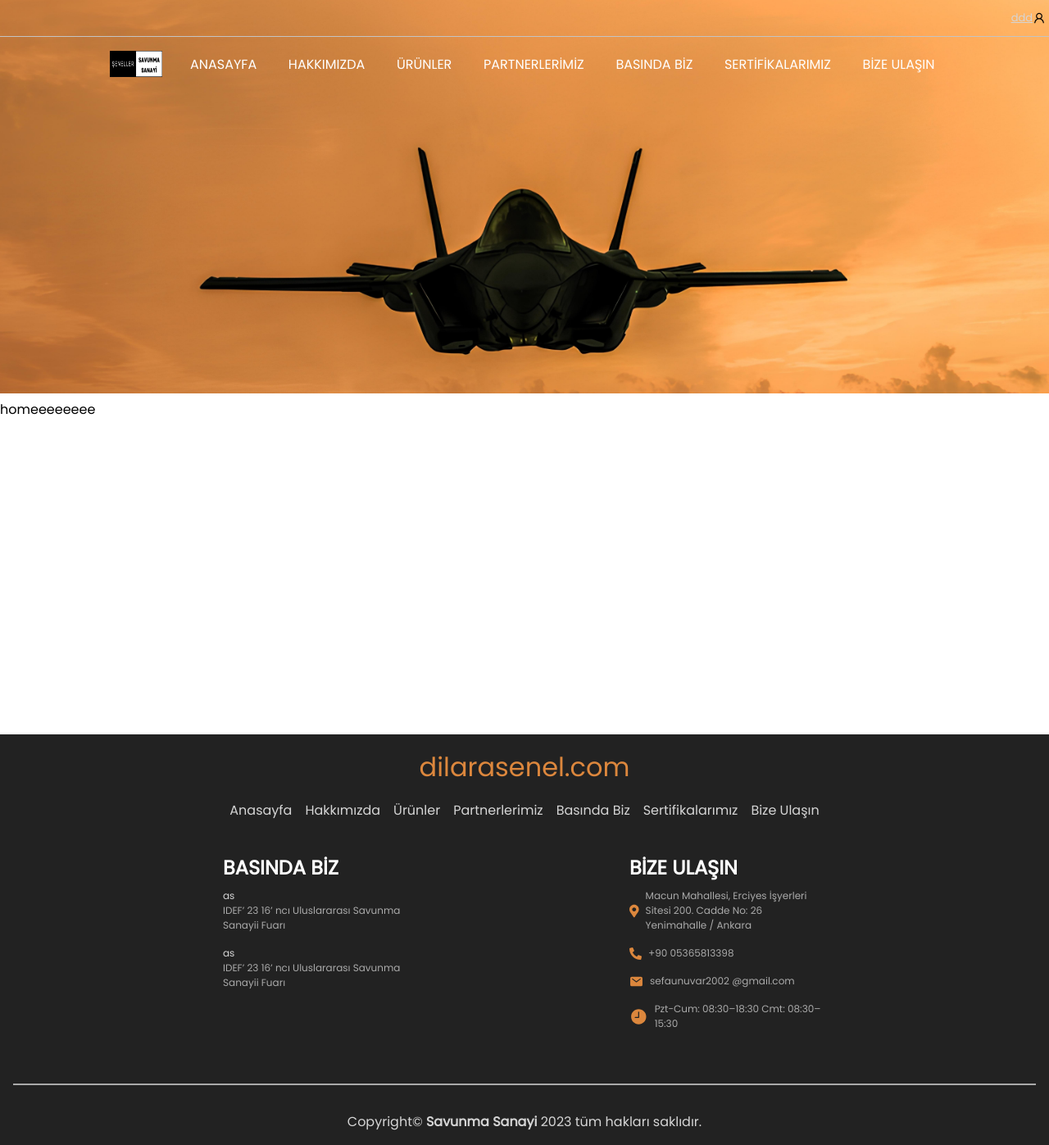
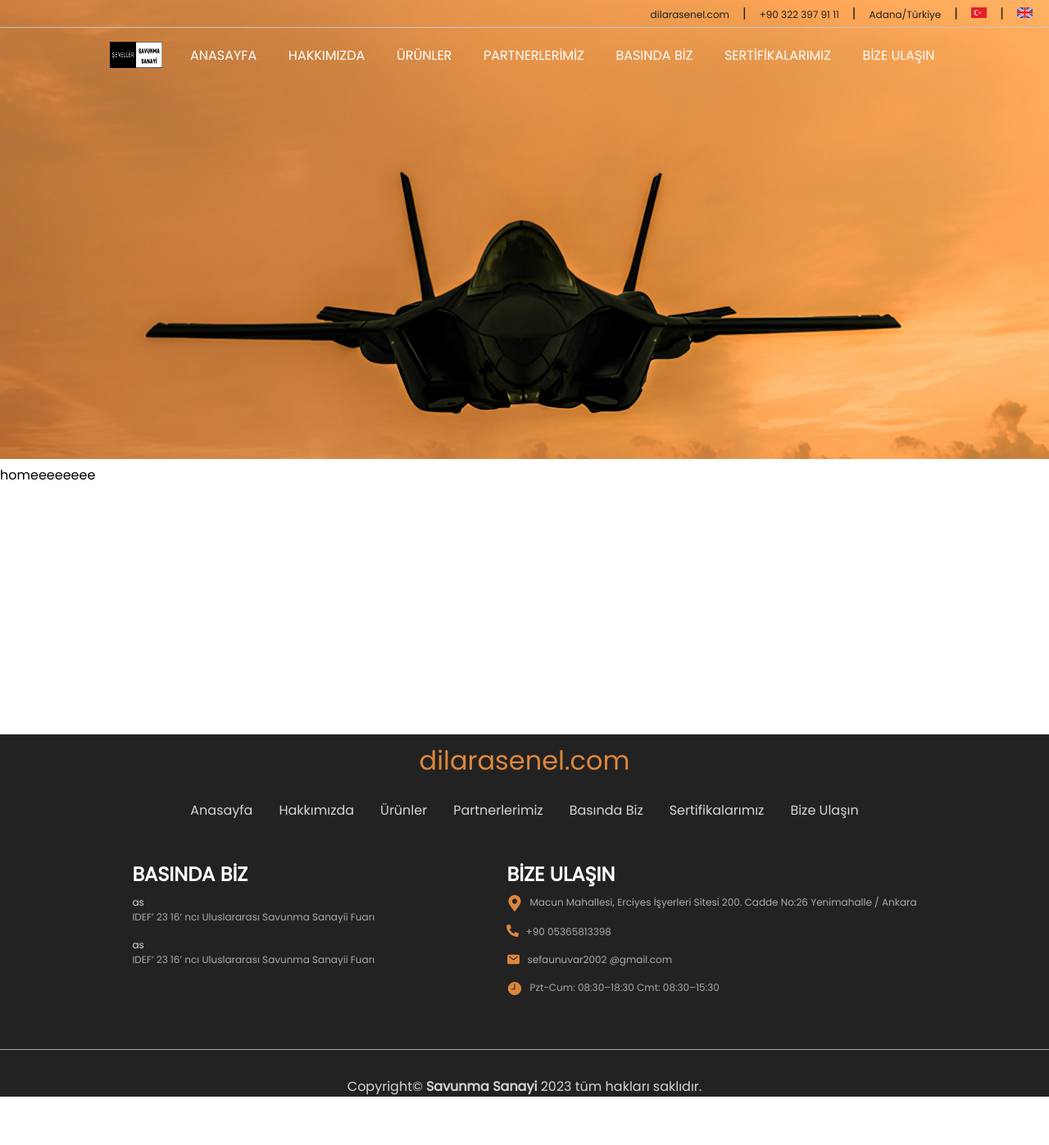
Before and after one commit to unuvarx/SavunmaSanayiClient, a Next.js app: page /anasayfa in a window 1280 px wide. Shown: the whole page at 82% size. After the commit the page ends 1338 px from the top, so only its background shows below. Built offline with nearby package versions, Linux system fonts and the light colour scheme.

Commit message:
updated footer and navbar

```diff
--- a/src/components/footer/footer.module.scss
+++ b/src/components/footer/footer.module.scss
@@ -1,6 +1,5 @@
 .footerContainer {
   background-color: var(--dark-color);
-  padding: 1rem;
 
   display: flex;
   flex-direction: column;
@@ -11,8 +10,9 @@
     font-size: 2rem;
     color: var(--orange);
     margin-bottom: 16px;
+    margin-top: 8px;
     @media screen and (max-width: 520px) {
-      font-size: 1rem;
+      font-size: 1.5rem;
     }
   }
   .footerPages {
@@ -22,10 +22,13 @@
     justify-content: center;
     flex-wrap: wrap;
     background-color: transparent;
+    @media screen and (max-width: 520px) {
+      justify-content: center;
+    }
     a {
       color: var(--grey-color);
       background-color: transparent;
-      margin: 0 8px;
+      margin: 0.5rem 1rem;
       cursor: pointer;
       text-decoration: none;
     }
@@ -42,7 +45,6 @@
     justify-content: space-evenly;
     @media screen and (max-width: 520px) {
       flex-direction: column;
-      align-items: center;
     }
     justify-content: space-evenly;
 
@@ -56,7 +58,10 @@
       display: flex;
       flex-direction: column;
       margin: 8px 0;
-      max-width: 15rem;
+
+      @media screen and (max-width: 520px) {
+        padding: 4px;
+      }
 
       a,
       span {
@@ -73,9 +78,12 @@
         color: var(--grey-color);
       }
     }
+
     .div2 {
       flex-direction: row;
-      align-items: center;
+      align-items: flex-start;
+
+
       svg {
         color: var(--orange);
         margin-right: 8px;
@@ -86,7 +94,7 @@
     }
   }
   .hr {
-    height: 2px;
+    height: 1px;
     background-color: var(--background-color);
     margin: 2rem;
     width: 100%;
--- a/src/components/footer/index.js
+++ b/src/components/footer/index.js
@@ -13,7 +13,6 @@ import { IoMail } from "react-icons/io5";
 import { IoIosTime } from "react-icons/io";
 
 export default function Footer() {
-  const router = useRouter();
   return (
     <div className={styles.footerContainer}>
       <span className={styles.title}> dilarasenel.com </span>
@@ -38,9 +37,9 @@ export default function Footer() {
         <div>
           <label> BİZE ULAŞIN </label>
           <span className={`${styles.div} ${styles.div2}`}>
-            <FaMapMarkerAlt size={25} />
+            <FaMapMarkerAlt size={20} />
             <span>
-              Macun Mahallesi, Erciyes İşyerleri Sitesi 200. Cadde No: 26
+              Macun Mahallesi, Erciyes İşyerleri Sitesi 200. Cadde No:26
               Yenimahalle / Ankara
             </span>
           </span>
@@ -51,7 +50,7 @@ export default function Footer() {
             <IoMail size={17} /> <span>sefaunuvar2002 @gmail.com </span>
           </span>
           <span className={`${styles.div} ${styles.div2}`}>
-            <IoIosTime size={25} />
+            <IoIosTime size={20} />
             <span>Pzt-Cum: 08:30–18:30 Cmt: 08:30–15:30</span>
           </span>
         </div>
--- a/src/components/navbar/index.js
+++ b/src/components/navbar/index.js
@@ -56,11 +56,11 @@ export default function Navbar() {
     });
   };
   const OpenAndClose = () => {
-    if (windowWidth <= 918) {
+    if (windowWidth <= 1100) {
       if (navbarControl) {
-        return <AiOutlineMenu onClick={handleOpenNavbar} />;
+        return <AiOutlineMenu onClick={handleOpenNavbar} size={30} />;
       } else {
-        return <AiOutlineClose onClick={handleCloseNavbar} />;
+        return <AiOutlineClose onClick={handleCloseNavbar} size={30} />;
       }
     } else {
       const navbar = navbarRef.current;
@@ -86,10 +86,8 @@ export default function Navbar() {
   }, [windowWidth]);
   const calculateImageHeight = () => {
     if (windowWidth <= 1500) {
-      // Eğer pencere genişliği 918 pikselden küçükse, height'i 25rem olarak ayarla.
-      return "30rem";
+      return "35rem";
     } else {
-      // Eğer pencere genişliği 918 pikselden büyükse, 1500'den fazlaysa her 200 pikselden bir 5 rem arttır.
       const additionalHeight = Math.floor((windowWidth - 1500) / 200) * 5;
       return `calc(25rem + ${additionalHeight}rem)`;
     }
@@ -105,10 +103,32 @@ export default function Navbar() {
       <div className={styles.navbarBg}>
         <div className={styles.navbarContext}>
           <div className={styles.profile}>
+            {windowWidth <= 1100 ? (
+              <></>
+            ) : (
+              <div className={styles.container}>
+                <div>
+                  <a href="">dilarasenel.com</a>
+                </div>
+                |
+                <div>
+                  <span>+90 322 397 91 11</span>
+                </div>
+                |
+                <div>
+                  <span>Adana/Türkiye</span>
+                </div>
+                |
+                <div>
+                  <img src="/images/turkey.jpg" alt="" />
+                </div>
+                |
+                <div>
+                  <img src="/images/england.jpg" alt="" />
+                </div>
+              </div>
+            )}
             <OpenAndClose />
-            <div>
-              <a href="/profile"> ddd </a> <AiOutlineUser />
-            </div>
           </div>
           <div className={styles.hr}></div>
           <div className={styles.navbar} ref={navbarRef}>
--- a/src/components/navbar/navbar.module.scss
+++ b/src/components/navbar/navbar.module.scss
@@ -6,7 +6,6 @@
   }
   .navbarBg {
     position: absolute;
-
     width: 100%;
     top: 0;
 
@@ -17,22 +16,33 @@
         background-color: #c4c4c4;
       }
       .profile {
+        padding: 4px;
+
         display: flex;
-        flex-direction: row;
+        align-items: center;
         justify-content: flex-end;
-        align-items: center;
-        padding: 8px 0;
+        @media screen and (max-width: 1100px) {
+          justify-content: flex-start;
+        }
+        .container {
+          display: flex;
+          flex-direction: row;
+          align-items: center;
+          color: var(--dark-color);
 
-        @media screen and (max-width: 1100px) {
-          justify-content: space-between;
-        }
-        div {
-          padding: 4px;
-          display: flex;
-          align-items: center;
-          a {
-            font-size: 13px;
-            color: var(--grey-color);
+          a,
+          span {
+            color: var(--dark-color);
+            font-size: 12px;
+            text-decoration: none;
+          }
+          div {
+            margin: 0 1rem;
+
+            img {
+              width: 1.2rem;
+              cursor: pointer;
+            }
           }
         }
       }
@@ -69,6 +79,10 @@
             flex-direction: column;
             align-items: flex-start;
             margin-top: 2rem;
+            background-color: var(--orange);
+            padding: 12px;
+            box-shadow: 0 4px 8px rgba(70, 20, 20, 13);
+            border-radius: 4px;
           }
           div {
             display: flex;
@@ -81,10 +95,17 @@
               font-size: 16px;
               color: var(--white-color);
               background-color: transparent;
+
               margin-left: 4px;
+              @media screen and (max-width: 1100px) {
+                margin: 0;
+                padding: 0;
+              }
             }
             @media screen and (max-width: 1100px) {
-              margin: 8px;
+              margin: 0;
+              margin-top: 1.5rem;
+              padding: 0;
             }
           }
           .active {
--- /dev/null
+++ b/src/components/spinner/index.js
@@ -0,0 +1,12 @@
+import React from "react";
+import styles from "./spinner.module.scss";
+
+export default function Spinner() {
+  return (
+    <div className={styles.spinner}>
+      <div className={styles.container}>
+        <img src="/images/logo.png" alt="" />
+      </div>
+    </div>
+  );
+}
--- /dev/null
+++ b/src/components/spinner/spinner.module.scss
@@ -0,0 +1,34 @@
+.spinner {
+  position: absolute;
+  width: 100%;
+  height: 100vh;
+  background-color: var(--background-color);
+  opacity: 1;
+  top: 0;
+  left: 0;
+  display: flex;
+  align-items: center;
+  justify-content: center;
+
+  .container {
+    background-color: transparent;
+    width: 10rem;
+    animation: spin 1.5s linear infinite;
+
+    img {
+      background-color: transparent;
+      width: 100%;
+      opacity: 1;
+      border-radius: 8px;
+    }
+  }
+}
+
+@keyframes spin {
+  from {
+    transform: rotateY(0deg);
+  }
+  to {
+    transform: rotateY(360deg);
+  }
+}
--- a/src/pages/anasayfa/index.js
+++ b/src/pages/anasayfa/index.js
@@ -1,12 +1,27 @@
 import Footer from "@/components/footer";
 import Navbar from "@/components/navbar";
 import Layout from "@/lib/layout";
-import React from "react";
-import styles from "@/pages/anasayfa/anasayfa.module.scss"
+import React, { useState, useEffect } from "react";
+import styles from "@/pages/anasayfa/anasayfa.module.scss";
+import Spinner from "@/components/spinner";
 export default function Anasayfa() {
+  const [loading, setLoading] = useState(true);
+
+  useEffect(() => {
+    setInterval(() => {
+      setLoading(false);
+    }, 1000);
+  }, []);
+
   return (
-    <Layout>
-      <div className={styles.homeContainer}>homeeeeeeee</div>
-    </Layout>
+    <>
+      {loading ? (
+        <Spinner />
+      ) : (
+        <Layout>
+          <div className={styles.homeContainer}>homeeeeeeee</div>
+        </Layout>
+      )}
+    </>
   );
 }
--- a/src/styles/global.css
+++ b/src/styles/global.css
@@ -1,6 +1,6 @@
 :root {
   --background-color: #aaaaaa;
-  --dark-background-color: #222;
+  --dark-background-color: #233654;
   --dark-color: #222;
   --white-color: #ffffff;
   --red-color: #c72931;
```
Also changed, not shown: public/images/england.jpg (added), public/images/turkey.jpg (added).
